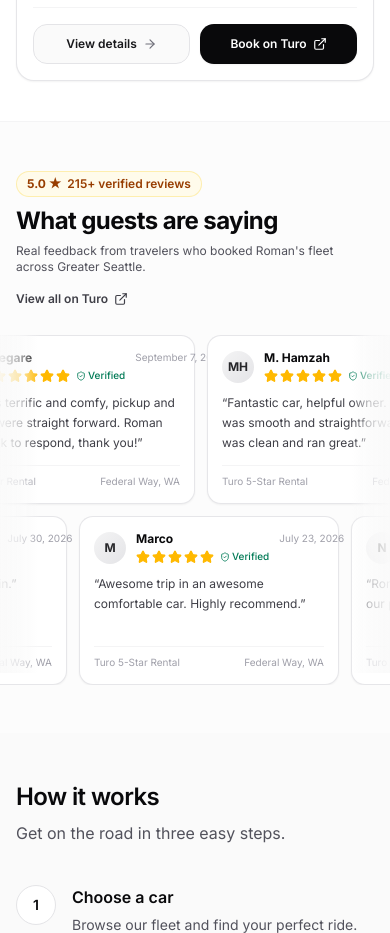
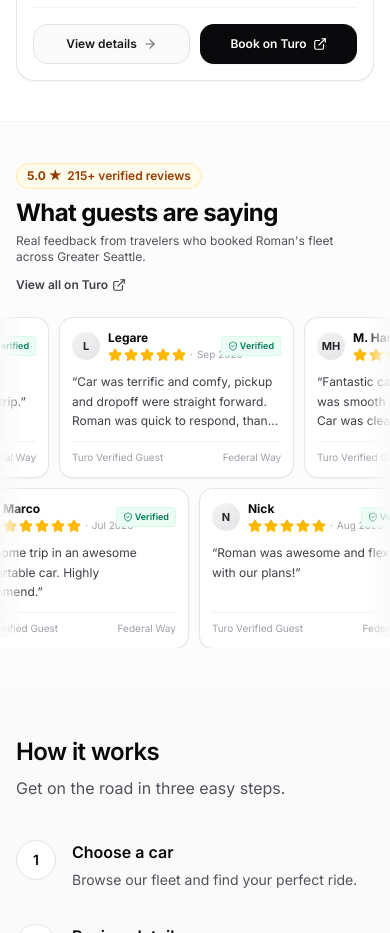
Before and after one commit to Aioshi-kioto/fleet-site, a Next.js app: page / in a window 390 px wide. Shown: the part 5340-6273 px from the top of the page. Built offline with nearby package versions, Linux system fonts and the light colour scheme; no server answers.

Commit message:
style: optimize review cards for 320px mobile with compact date and pill badges

```diff
--- a/app/globals.css
+++ b/app/globals.css
@@ -165,10 +165,10 @@
 
 @media (max-width: 640px) {
   .animate-marquee-left {
-    animation-duration: 30s;
+    animation-duration: 38s;
   }
   .animate-marquee-right {
-    animation-duration: 30s;
+    animation-duration: 38s;
   }
 }
 
--- a/components/reviews-section.tsx
+++ b/components/reviews-section.tsx
@@ -19,6 +19,16 @@ function initials(name: string) {
     .toUpperCase();
 }
 
+function formatShortDate(dateStr: string) {
+  const parts = dateStr.split(" ");
+  if (parts.length >= 2) {
+    const month = parts[0].slice(0, 3);
+    const year = parts[parts.length - 1];
+    return `${month} ${year}`;
+  }
+  return dateStr;
+}
+
 export function ReviewCard({
   review,
   className,
@@ -29,42 +39,44 @@ export function ReviewCard({
   return (
     <article
       className={cn(
-        "flex flex-col justify-between rounded-xl sm:rounded-2xl border border-zinc-200/90 bg-white p-3.5 sm:p-4.5 shadow-xs transition-all hover:border-zinc-300 hover:shadow-md",
+        "flex flex-col justify-between rounded-xl sm:rounded-2xl border border-zinc-200/90 bg-white p-3 sm:p-4 shadow-xs transition-all hover:border-zinc-300 hover:shadow-md",
         className,
       )}
     >
       <div>
-        <div className="flex items-start justify-between gap-2.5">
-          <div className="flex items-center gap-2.5">
-            <div className="flex size-8 shrink-0 items-center justify-center rounded-full bg-gradient-to-br from-zinc-100 to-zinc-200 text-xs font-bold text-zinc-800 sm:size-9">
+        <div className="flex items-center justify-between gap-2">
+          <div className="flex items-center gap-2 min-w-0">
+            <div className="flex size-7 shrink-0 items-center justify-center rounded-full bg-gradient-to-br from-zinc-100 to-zinc-200 text-[11px] font-bold text-zinc-800 sm:size-8">
               {initials(review.name)}
             </div>
-            <div>
-              <p className="text-xs font-bold text-zinc-950 sm:text-sm">
+            <div className="min-w-0">
+              <p className="text-xs font-bold text-zinc-950 truncate leading-tight sm:text-[13px]">
                 {review.name}
               </p>
-              <div className="mt-0.5 flex items-center gap-1.5">
+              <div className="mt-0.5 flex items-center gap-1">
                 <StarRating />
-                <span className="inline-flex items-center gap-0.5 text-[10px] font-medium text-emerald-700">
-                  <ShieldCheck className="size-2.5" />
-                  Verified
+                <span className="text-[10px] text-zinc-400">·</span>
+                <span className="text-[10px] text-zinc-400 shrink-0">
+                  {formatShortDate(review.date)}
                 </span>
               </div>
             </div>
           </div>
-          <span className="text-[10px] text-zinc-400 sm:text-xs shrink-0">
-            {review.date}
+
+          <span className="inline-flex shrink-0 items-center gap-0.5 rounded bg-emerald-50 px-1.5 py-0.5 text-[9px] font-semibold text-emerald-700 border border-emerald-100/80">
+            <ShieldCheck className="size-2.5" />
+            Verified
           </span>
         </div>
 
-        <p className="mt-2.5 text-xs leading-5 text-zinc-700 line-clamp-3 sm:mt-3 sm:text-[13px] sm:leading-6">
+        <p className="mt-2.5 text-xs leading-relaxed text-zinc-700 line-clamp-3 sm:text-[13px]">
           &ldquo;{review.quote}&rdquo;
         </p>
       </div>
 
-      <div className="mt-3 flex items-center justify-between border-t border-zinc-100 pt-2 text-[10px] text-zinc-400 sm:mt-3.5 sm:pt-2.5 sm:text-[11px]">
-        <span>Turo 5-Star Rental</span>
-        <span>Federal Way, WA</span>
+      <div className="mt-2.5 flex items-center justify-between border-t border-zinc-100 pt-2 text-[10px] text-zinc-400">
+        <span className="truncate">Turo Verified Guest</span>
+        <span className="shrink-0 text-zinc-400">Federal Way</span>
       </div>
     </article>
   );
@@ -106,10 +118,10 @@ export function ReviewsSection({
   return (
     <section
       id="reviews"
-      className="scroll-mt-24 border-t border-zinc-100 bg-zinc-50/50 py-12 sm:py-16 overflow-hidden"
+      className="scroll-mt-24 border-t border-zinc-100 bg-zinc-50/50 py-10 sm:py-16 overflow-hidden"
     >
-      <div className="mx-auto max-w-6xl px-4 sm:px-6 mb-7 sm:mb-9">
-        <div className="flex flex-col gap-4 sm:flex-row sm:items-end sm:justify-between">
+      <div className="mx-auto max-w-6xl px-4 sm:px-6 mb-6 sm:mb-8">
+        <div className="flex flex-col gap-3 sm:flex-row sm:items-end sm:justify-between">
           <div>
             <div className="inline-flex items-center gap-1.5 rounded-full bg-amber-50 border border-amber-200/60 px-2.5 py-1 text-xs font-semibold text-amber-800">
               <span className="font-bold">5.0 ★</span>
@@ -118,7 +130,7 @@ export function ReviewsSection({
             <h2 className="mt-2 text-2xl font-bold tracking-tight text-zinc-950 sm:text-3xl lg:text-4xl">
               {heading}
             </h2>
-            <p className="mt-1.5 text-xs text-zinc-600 sm:text-sm">
+            <p className="mt-1 text-xs text-zinc-600 sm:text-sm">
               Real feedback from travelers who booked Roman&apos;s fleet across Greater Seattle.
             </p>
           </div>
@@ -127,7 +139,7 @@ export function ReviewsSection({
             href={site.turoHostUrl}
             target="_blank"
             rel="noopener noreferrer"
-            className="inline-flex items-center gap-1.5 text-xs font-semibold text-zinc-700 hover:text-zinc-950 transition-colors sm:text-sm"
+            className="inline-flex items-center gap-1 text-xs font-semibold text-zinc-700 hover:text-zinc-950 transition-colors sm:text-sm"
           >
             View all on Turo
             <ExternalLink className="size-3.5" />
@@ -136,17 +148,17 @@ export function ReviewsSection({
       </div>
 
       {/* Two-Row Animated Marquee */}
-      <div className="relative w-full overflow-hidden space-y-3 sm:space-y-4">
-        {/* Gradient edge masks */}
-        <div className="pointer-events-none absolute inset-y-0 left-0 z-10 w-10 sm:w-28 bg-gradient-to-r from-zinc-50/95 via-zinc-50/70 to-transparent" />
-        <div className="pointer-events-none absolute inset-y-0 right-0 z-10 w-10 sm:w-28 bg-gradient-to-l from-zinc-50/95 via-zinc-50/70 to-transparent" />
+      <div className="relative w-full overflow-hidden space-y-2.5 sm:space-y-3.5">
+        {/* Subtle Edge fade masks */}
+        <div className="pointer-events-none absolute inset-y-0 left-0 z-10 w-6 sm:w-24 bg-gradient-to-r from-zinc-50/95 via-zinc-50/60 to-transparent" />
+        <div className="pointer-events-none absolute inset-y-0 right-0 z-10 w-6 sm:w-24 bg-gradient-to-l from-zinc-50/95 via-zinc-50/60 to-transparent" />
 
         {/* Row 1: Scrolling Left */}
-        <div className="animate-marquee-left flex gap-3 sm:gap-4 px-2">
+        <div className="animate-marquee-left flex gap-2.5 sm:gap-3.5 px-2">
           {doubleRow1.map((review, i) => (
             <div
               key={`r1-${review.id}-${i}`}
-              className="w-[260px] sm:w-[310px] md:w-[340px] shrink-0"
+              className="w-[235px] sm:w-[285px] md:w-[320px] shrink-0"
             >
               <ReviewCard review={review} className="h-full" />
             </div>
@@ -154,11 +166,11 @@ export function ReviewsSection({
         </div>
 
         {/* Row 2: Scrolling Right */}
-        <div className="animate-marquee-right flex gap-3 sm:gap-4 px-2">
+        <div className="animate-marquee-right flex gap-2.5 sm:gap-3.5 px-2">
           {doubleRow2.map((review, i) => (
             <div
               key={`r2-${review.id}-${i}`}
-              className="w-[260px] sm:w-[310px] md:w-[340px] shrink-0"
+              className="w-[235px] sm:w-[285px] md:w-[320px] shrink-0"
             >
               <ReviewCard review={review} className="h-full" />
             </div>
```
